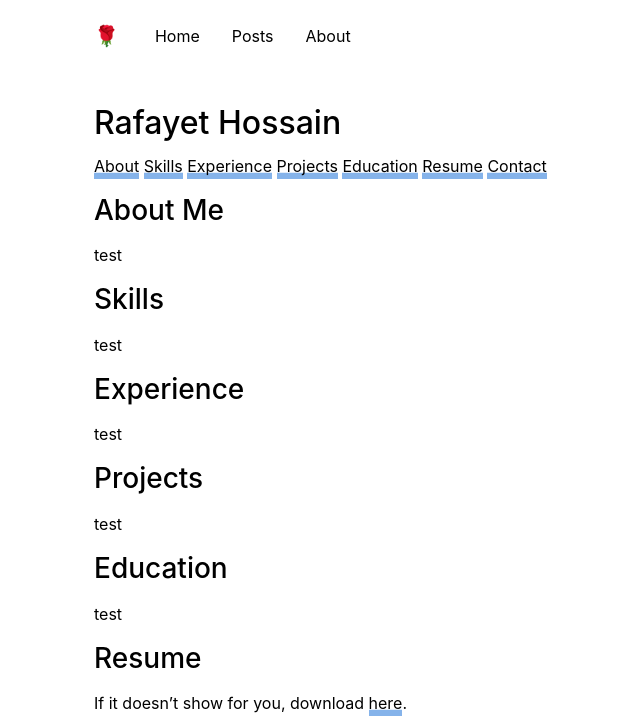
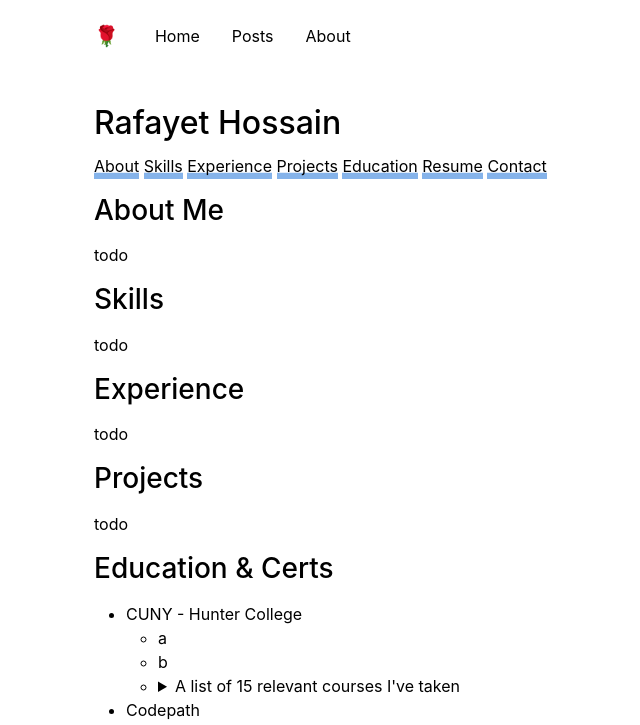
Before and after one commit to rafayet-git/hos.sh, a Jekyll site: the page built from pages/about.md, in a window 1280 px wide. Shown: the top 725 px of the page, without its empty margins (180-820 px from the left). Built offline with Jekyll 4.4.1, drawn with Linux system fonts in a browser that asks for light colours; some of the changed text lies outside the part shown.

Commit message:
Table styling

```diff
--- a/css/main.scss
+++ b/css/main.scss
@@ -714,3 +714,21 @@
 //   justify-content: flex-start !important;
 //   text-align: left !important;
 // }
+
+table {
+  width: 100%;
+  margin: 20px 0;
+  border: 1px solid var(--text-color);
+}
+
+table th,
+table td {
+  padding: 6px 13px;
+  text-align: left;
+  border: 1px solid var(--text-color);
+}
+
+table th {
+  font-weight: 600;
+  color: var(--text-color);
+}
--- a/pages/about.md
+++ b/pages/about.md
@@ -13,7 +13,7 @@
         <a href="#skills"> Skills</a>
         <a href="#experience"> Experience</a>
         <a href="#projects"> Projects</a>
-        <a href="#education"> Education</a>
+        <a href="#education--certs"> Education</a>
         <a href="#resume"> Resume</a>
         <a href="#contact-me"> Contact</a>
     </div>
@@ -21,23 +21,48 @@
 
 ### About Me
 
-test
+todo
 
 ### Skills
 
-test
+todo
 
 ### Experience
 
-test
+todo
 
 ### Projects
 
-test
+todo
 
-### Education
+### Education & Certs
 
-test
+- CUNY - Hunter College
+    - a
+    - b
+    - <details>
+        <summary>A list of 15 relevant courses I've taken</summary>
+        <table>
+            <tr>
+                <th>Name</th>
+                <th>Course Link</th>
+                <th>Coursework (if available)</th>
+                <th>Semester Taken</th>
+            </tr>
+            <tr>
+                <th>Software Analysis and Design 2 CSCI 235</th>
+                <th>https://hunter-college-cs235-summer-2024.github.io/Hunter_CS235_Summer24/</th>
+                <th></th>
+                <th>2024 Summer</th>
+            </tr>
+        </table>
+
+        </details>
+- Codepath
+    - **Advanced Technical Interview Prep** (August 2024) - [Link to Course](https://www.codepath.org/courses/tech-interview-prep)
+        - I learned
+    - **Intermediate Cybersecurity** (April 2024) - [Link to Course](https://www.codepath.org/courses/cybersecurity)
+        - I learned
 
 ### Resume
 
```
